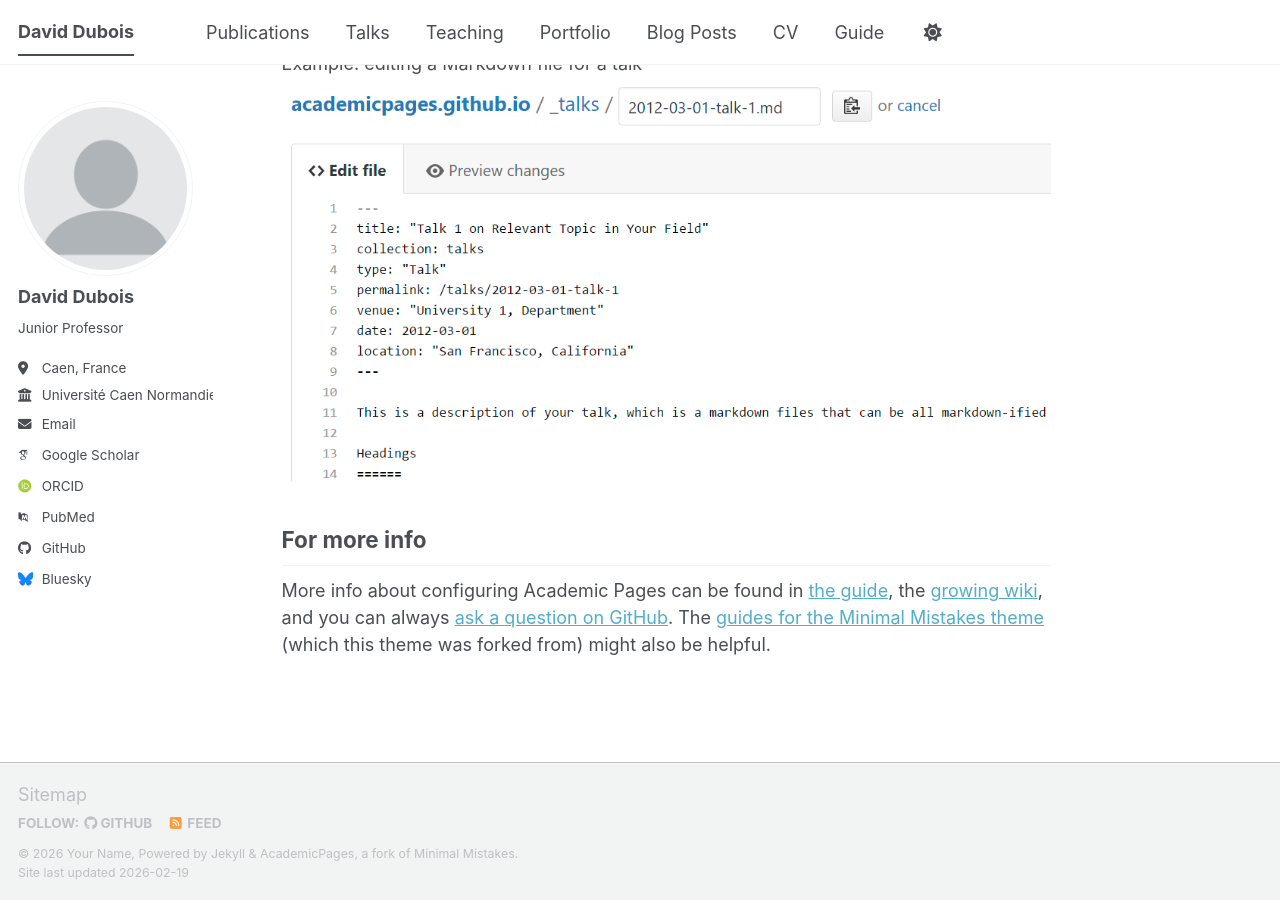
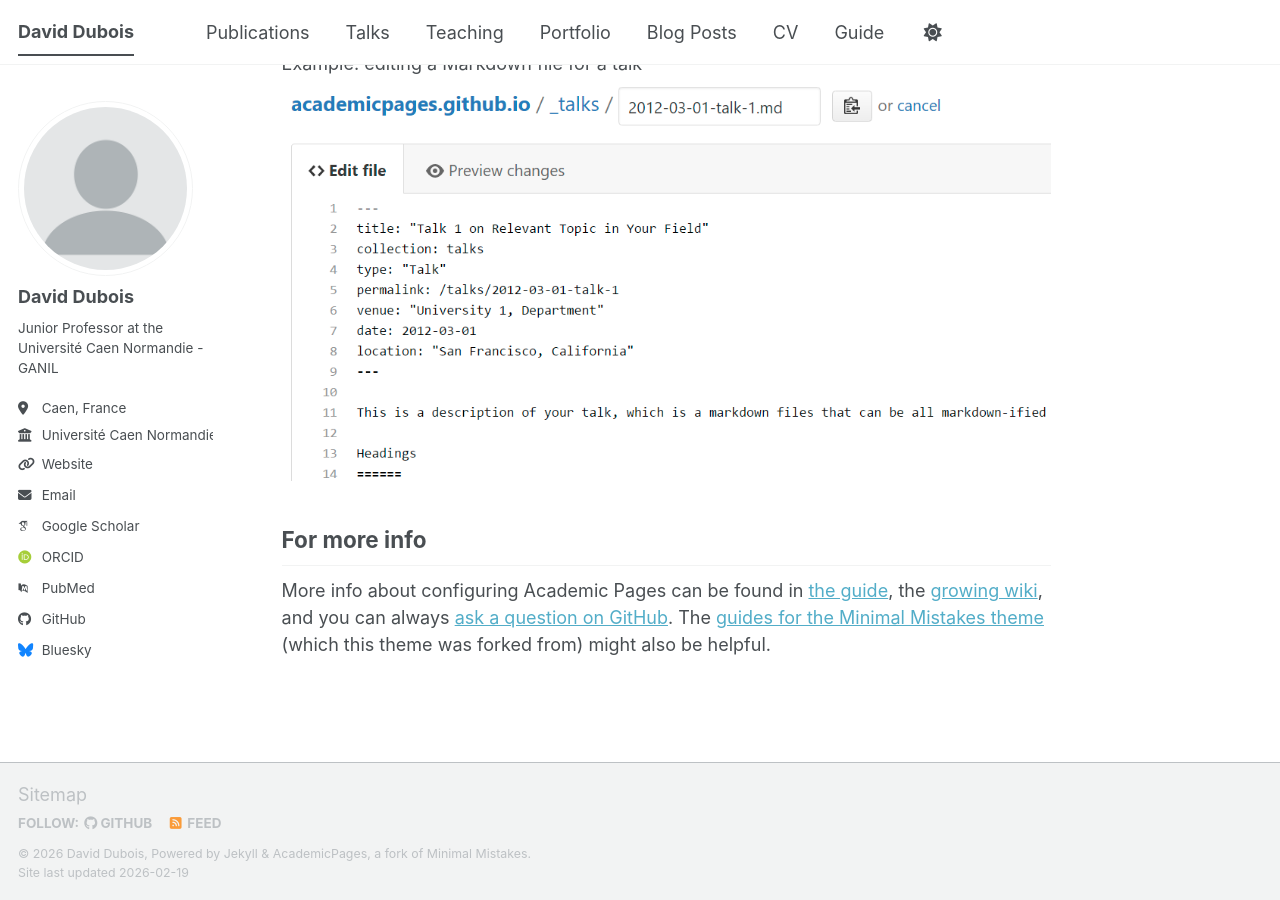
Before and after one commit to daviddubois5/daviddubois, a Jekyll site: the page built from _pages/about.md, in a window 1280 px wide and 900 px high, scrolled down 2720 px. Built offline with Jekyll 4.4.1, drawn with Linux system fonts in a browser that asks for light colours; some web fonts are replaced; a script bundle is joined from its source files by our own code; library files that are not in the unit come from our copies.

Commit message:
Update _config.yml

```diff
--- a/_config.yml
+++ b/_config.yml
@@ -11,7 +11,7 @@ locale                   : "en-US"
 site_theme               : "default" # The available themes options are "default", "air", "sunrise", "mint", "dirt" and "contrast"
 title                    : "David Dubois"
 title_separator          : "-"
-name                     : &name "Your Name"
+name                     : &name "David Dubois"
 description              : &description "Your Name's academic portfolio"   # Update this with a general description of your site, this is the default if not overridden by a page
 url                      : https://academicpages.github.io # The base hostname & protocol for your site e.g. "https://[your GitHub username].github.io",
                                                            # or if you already have some other page hosted on Github then use "https://[your GitHub username].github.io/[Your Repo Name]"
@@ -26,10 +26,10 @@ author:
   avatar           : "profile.png"
   name             : "David Dubois"
   pronouns         : # example: "she/her"
-  bio              : "Junior Professor"
+  bio              : "Junior Professor at the Université Caen Normandie - GANIL"
   location         : "Caen, France"
   employer         : "Université Caen Normandie"
-  uri              : # URL
+  uri              : "https://www.unicaen.fr/"
   email            : "david.dubois@unicaen.fr"
 
   # Academic websites
```
